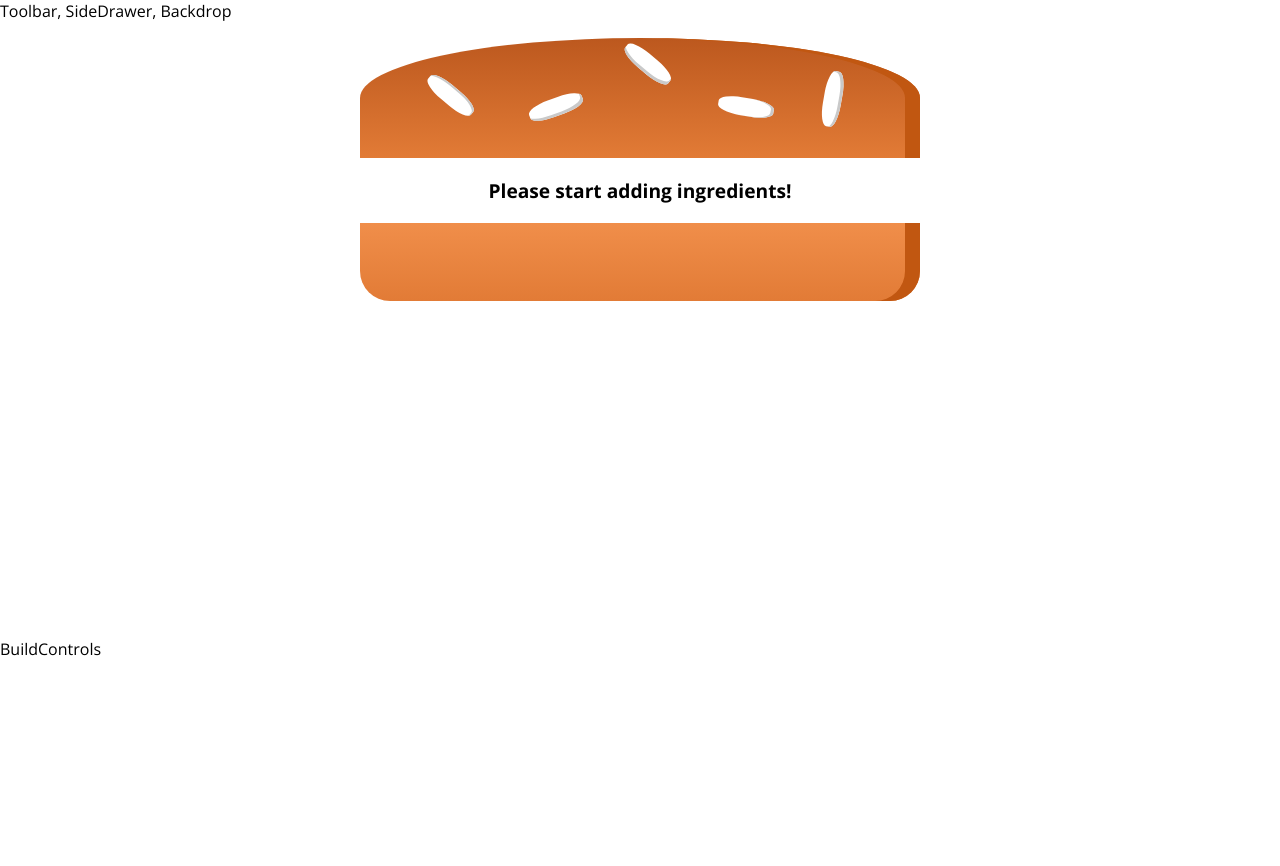
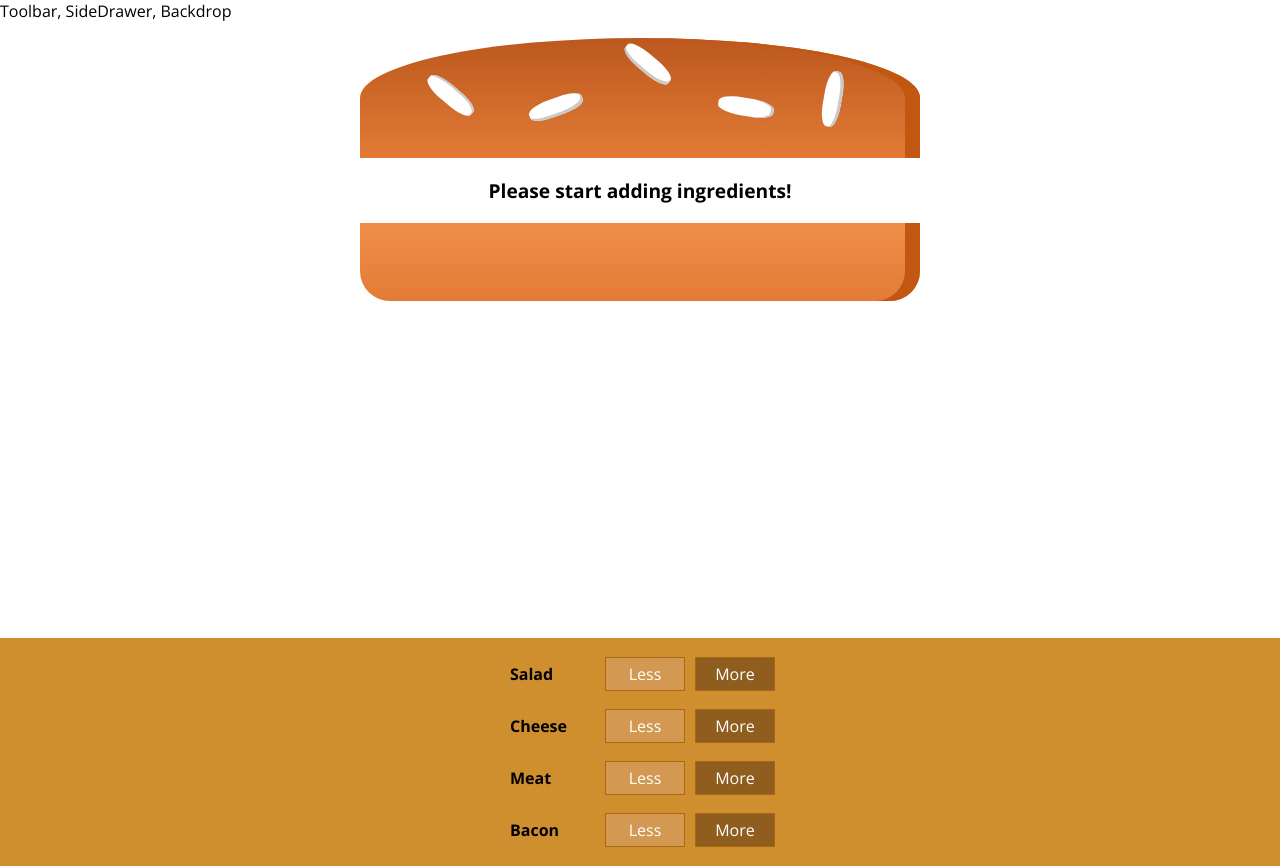
Before and after one commit to vijaykiran912/burger-king-v2, a React app: page / in a window 1280 px wide. Before the commit the page ends 800 px from the top, so only its background shows below. Built offline with nearby package versions, Linux system fonts and the light colour scheme.

Commit message:
[8][14][Outputting Multiple Build Controls]

```diff
--- a/src/components/Burger/BuildControls/BuildControls.js
+++ b/src/components/Burger/BuildControls/BuildControls.js
@@ -1,8 +1,17 @@
 import React from 'react';
+import classes from './BuildControls.css';
+import BuildControl from './BuildControl/BuildControl';
+
+const controls = [
+    {'label' : 'Salad' , 'type' : 'salad'},
+    {'label' : 'Cheese' , 'type' : 'cheese'},
+    {'label' : 'Meat' , 'type' : 'meat'},
+    {'label' : 'Bacon' , 'type' : 'bacon'}
+];
 
 const buildControls = (props) => (
-    <div>
-
+    <div className={classes.BuildControls}>
+        {controls.map(ctrl => (<BuildControl key={ctrl.label} label={ctrl.label}/>)) }
     </div>
 );
 
--- a/src/containers/BurgerBuilder/BurgerBuilder.js
+++ b/src/containers/BurgerBuilder/BurgerBuilder.js
@@ -1,6 +1,7 @@
 import React, {Component} from 'react';
 import Aux from '../../hoc/Auxilary';
 import Burger from '../../components/Burger/Burger';
+import BuildControls from '../../components/Burger/BuildControls/BuildControls';
 
 class BurgerBuilder extends Component{
 
@@ -17,7 +18,7 @@
         return(
             <Aux>
                 <Burger ingredients = {this.state.ingredients}/>
-                <div>BuildControls</div>
+                <BuildControls/>
             </Aux>
         );
     }
```
Also changed, not shown: src/components/Burger/BuildControls/BuildControl/BuildControl.css (renamed from src/components/Burger/BuildControls/BuidlControl/BuildControl.css), src/components/Burger/BuildControls/BuildControl/BuildControl.js (renamed from src/components/Burger/BuildControls/BuidlControl/BuildControl.js).
